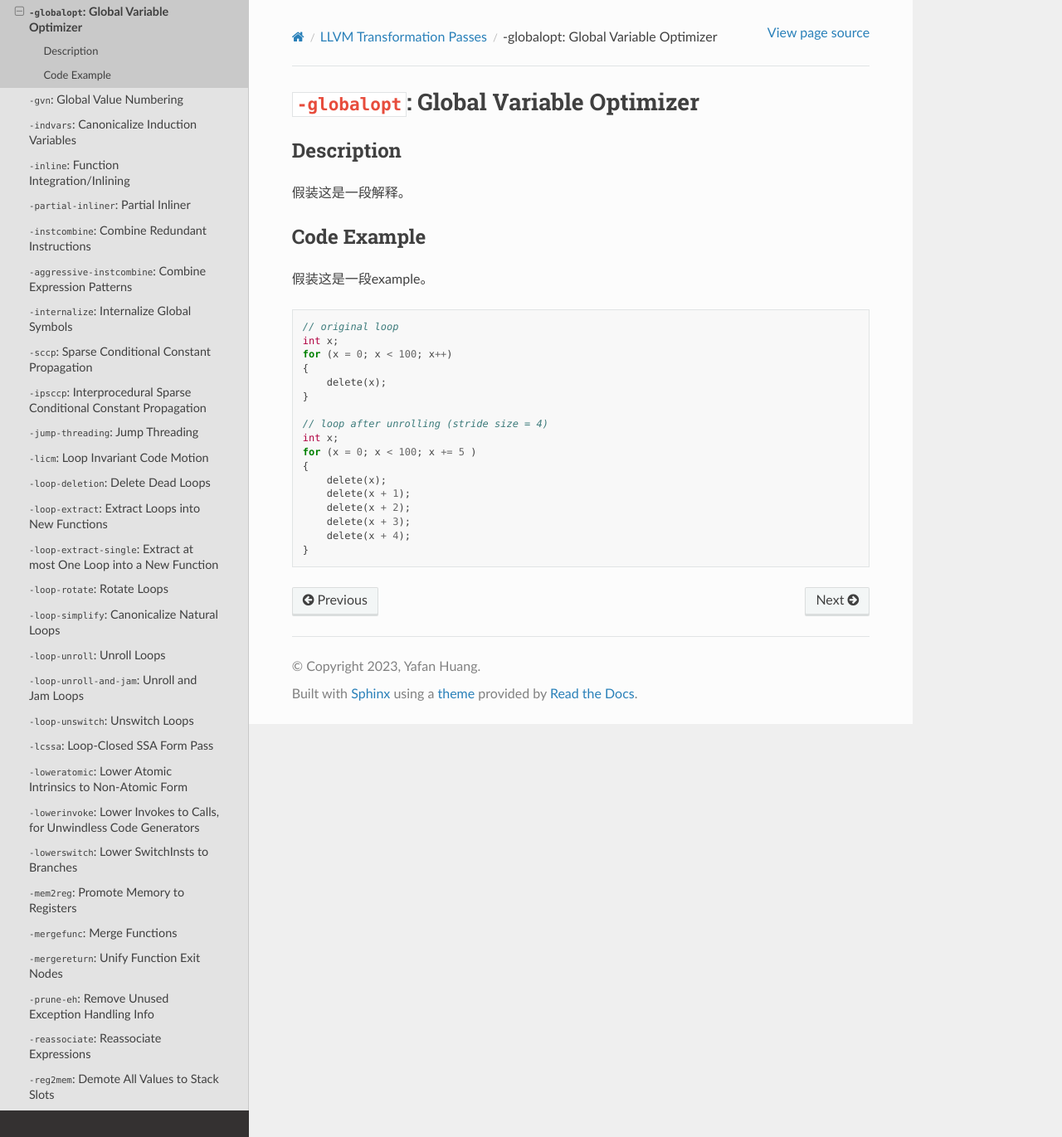
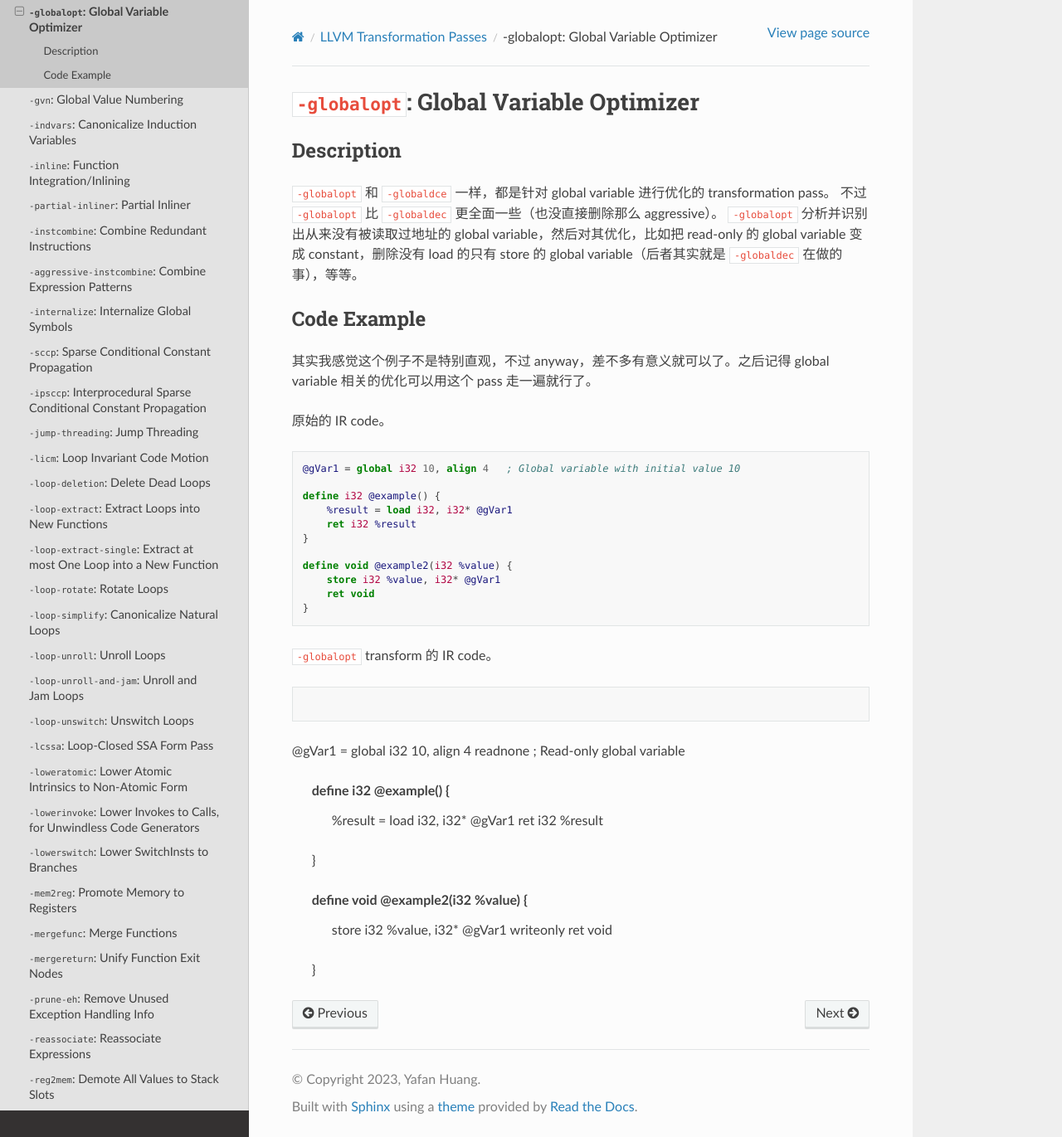
Before and after one commit to hyfshishen/understanding-llvm-transformation-passes, a Sphinx documentation site: the page built from docs/source/LLVM-transformation-passes/13-global-variable-optimizer.rst, in a window 1280 px wide and 1371 px high. Shown: the whole window at 83% size. Built offline with Sphinx 7.4.7 and the Read the Docs theme 2.0.0, drawn with Linux system fonts in a browser that asks for light colours.

Commit message:
updating passes

```diff
--- a/docs/source/LLVM-transformation-passes/13-global-variable-optimizer.rst
+++ b/docs/source/LLVM-transformation-passes/13-global-variable-optimizer.rst
@@ -3,29 +3,44 @@
 
 Description
 --------
-假装这是一段解释。
+
+``-globalopt`` 和 ``-globaldce`` 一样，都是针对 global variable 进行优化的 transformation pass。
+不过 ``-globalopt`` 比 ``-globaldec`` 更全面一些（也没直接删除那么 aggressive）。
+``-globalopt`` 分析并识别出从来没有被读取过地址的 global variable，然后对其优化，比如把 read-only 的 global variable 变成 constant，删除没有 load 的只有 store 的 global variable（后者其实就是 ``-globaldec`` 在做的事），等等。
 
 Code Example
 --------
 
-假装这是一段example。
+其实我感觉这个例子不是特别直观，不过 anyway，差不多有意义就可以了。之后记得 global variable 相关的优化可以用这个 pass 走一遍就行了。
 
-.. code-block:: C
+原始的 IR code。
 
-    // original loop
-    int x;
-    for (x = 0; x < 100; x++)
-    {
-        delete(x);
+.. code-block:: llvm
+
+    @gVar1 = global i32 10, align 4   ; Global variable with initial value 10
+
+    define i32 @example() {
+        %result = load i32, i32* @gVar1
+        ret i32 %result
     }
 
-    // loop after unrolling (stride size = 4)
-    int x;
-    for (x = 0; x < 100; x += 5 )
-    {
-        delete(x);
-        delete(x + 1);
-        delete(x + 2);
-        delete(x + 3);
-        delete(x + 4);
+    define void @example2(i32 %value) {
+        store i32 %value, i32* @gVar1
+        ret void
     }
+
+``-globalopt`` transform 的 IR code。
+
+.. code-block:: llvm
+
+@gVar1 = global i32 10, align 4 readnone   ; Read-only global variable
+
+    define i32 @example() {
+        %result = load i32, i32* @gVar1
+        ret i32 %result
+    }
+
+    define void @example2(i32 %value) {
+        store i32 %value, i32* @gVar1 writeonly
+        ret void
+    }
```
Also changed, not shown: docs/source/LLVM-transformation-passes/14-global-value-numbering.rst (+10 -22 lines).
